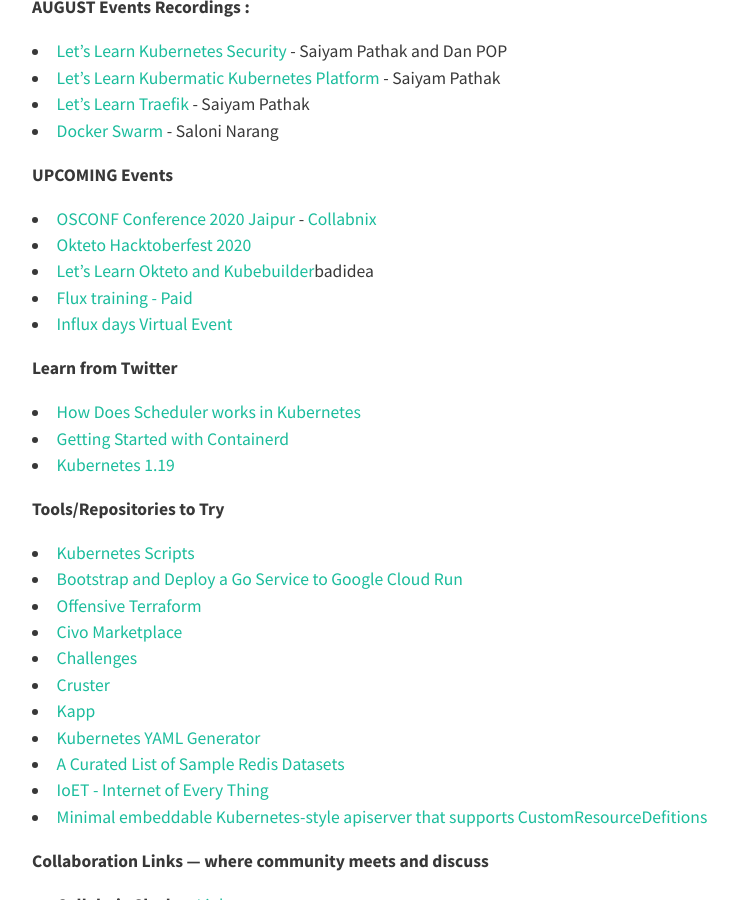
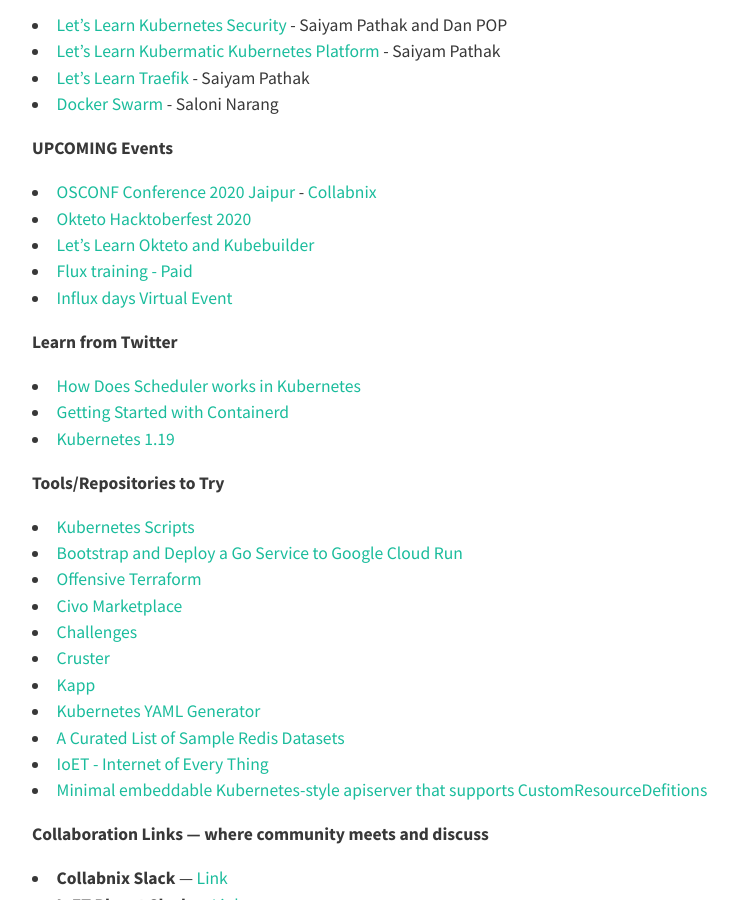
Before and after one commit to Hubstation/newsletter, a Jekyll site: the page built from _posts/2020-09-30-September.md, in a window 1280 px wide and 900 px high, scrolled down 2238 px. Shown: the whole window, without its empty margins (224-962 px from the left). Built offline with Jekyll 4.4.1, drawn with Linux system fonts in a browser that asks for light colours; nearby versions of some CDN libraries; comment, search, counter and statistics services are not loaded.

Commit message:
Update 2020-09-30-September.md

```diff
--- a/_posts/2020-09-30-September.md
+++ b/_posts/2020-09-30-September.md
@@ -52,10 +52,9 @@
 * [Birth Of Containerization ](https://containerlabs.kubedaily.com/Birth_of_Containerization/README.html) by Sangam Biradar
 * [How Okteto Works?](https://containerlabs.kubedaily.com/Okteto/intro-okteto.html) by Sangam Biradar
 * [Manage Kubernetes clusters using the Civo Pulumi provider](https://www.civo.com/learn/kubernetes-clusters-using-the-civo-pulumi-provider)
-*
+
 
 **Podcasts**
-
 * [The Journey of a Docker Captain](https://www.listennotes.com/podcasts/the-techloop-podcast/ep02-ajeet-singh-raina-the-5wofVLvl6qd/) - Ajeet Singh Raina & Tech Loop Podcast
 * [Keptn, with Alois Reitbauer](https://kubernetespodcast.com/episode/119-keptn/)
 * [Airbnb, with Melanie Cebula](https://kubernetespodcast.com/episode/120-airbnb/)
@@ -70,7 +69,7 @@
 **UPCOMING Events**
 * [OSCONF Conference 2020 Jaipur](https://www.youtube.com/watch?v=RVToPqD5VIA) - [Collabnix](https://twitter.com/collabnix)
 * [Okteto Hacktoberfest 2020](https://www.meetup.com/Okteto-Bangalore/events/273600888/)
-* [Let's Learn Okteto and Kubebuilder](https://youtu.be/FT_DLEhmOWs)badidea
+* [Let's Learn Okteto and Kubebuilder](https://youtu.be/FT_DLEhmOWs)
 * [Flux training - Paid](https://www.influxdays.com/virtual-experience-2020/flux-training/?utm_campaign=influxdays&utm_medium=social&utm_source=aces&utm_content=saiyampathak)
 * [Influx days Virtual Event](https://www.influxdays.com/virtual-experience-2020/register-virtual-conference/?utm_campaign=influxdays&utm_medium=social&utm_source=aces&utm_content=saiyampathak)
 
```
